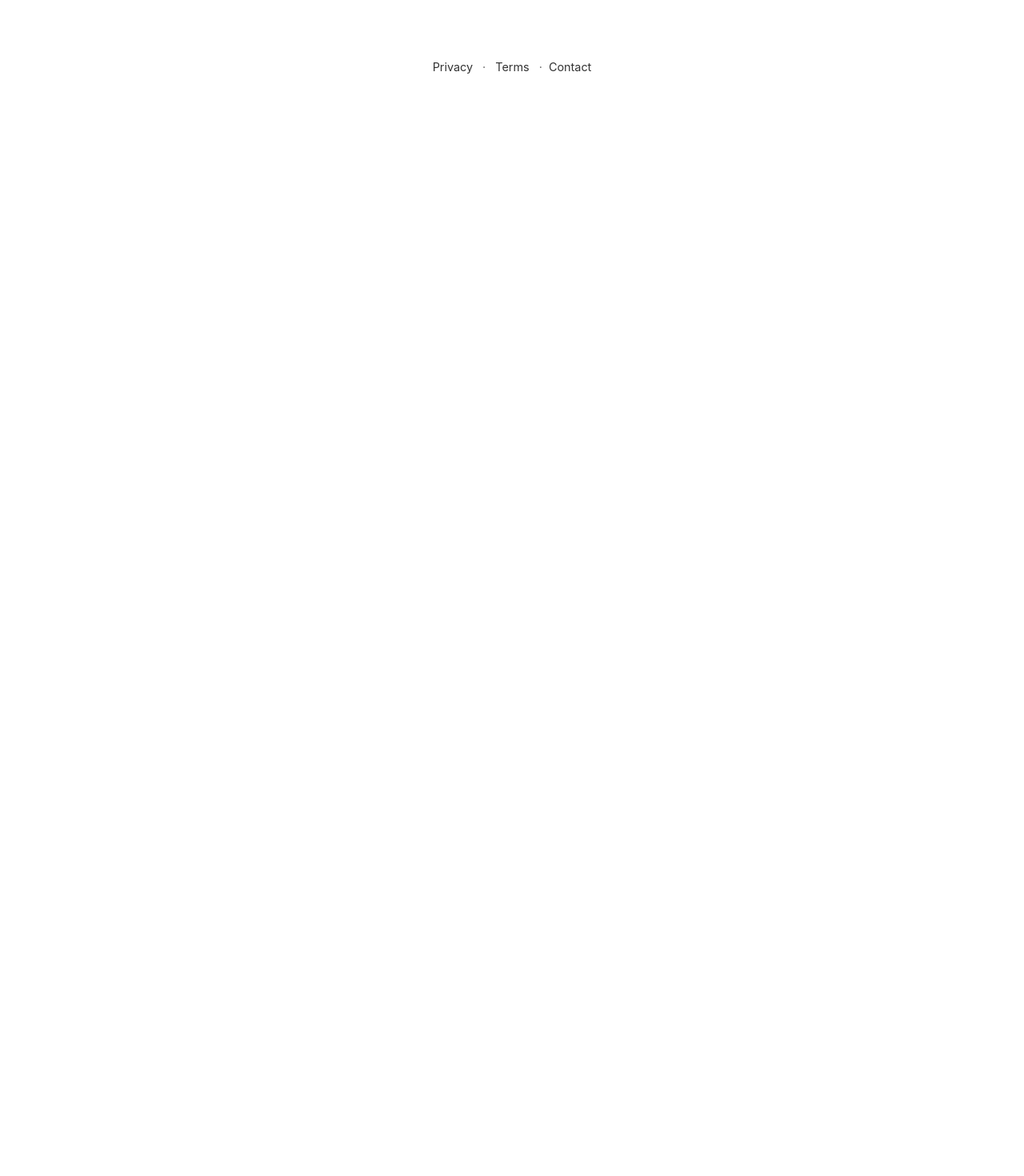
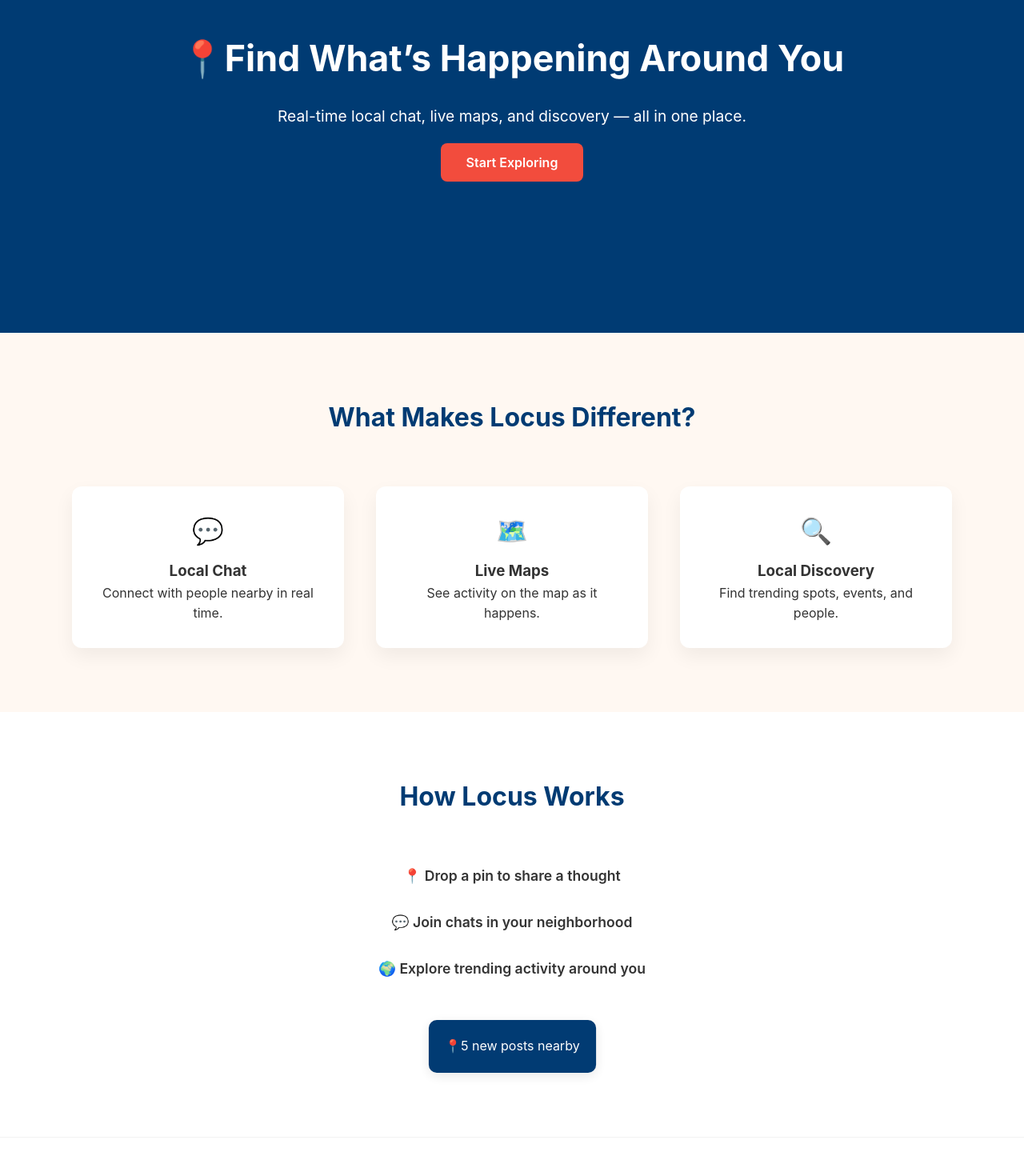
Before and after one commit to four-shadows-in/locus-website-, a React (Vite) app in the folder Locus_Website/: page / in a window 1280 px wide. Shown: the part 240-1710 px from the top of the page at 80% size. Before the commit the page ends 800 px from the top, so only its background shows below. Built offline with nearby package versions, Linux system fonts and the light colour scheme.

Commit message:
Added hero features and howitworks sections

```diff
--- a/Locus_Website/src/App.jsx
+++ b/Locus_Website/src/App.jsx
@@ -4,6 +4,9 @@ import viteLogo from "/vite.svg";
 import "./App.css";
 import Header from "./components/Header/Header";
 import Footer from "./components/Footer/Footer";
+import Hero from "./components/Hero";
+import Features from "./components/Features";
+import HowItWorks from "./components/HowItWorks";
 
 function App() {
   const [count, setCount] = useState(0);
@@ -11,6 +14,9 @@ function App() {
   return (
     <>
       <Header />
+      <Hero />
+      <Features />
+      <HowItWorks />
       <Footer />
     </>
   );
--- /dev/null
+++ b/Locus_Website/src/components/Features.jsx
@@ -0,0 +1,31 @@
+import React from "react";
+import "../styles/Features.css";
+
+function Features() {
+  return (
+    <section class="features beige-bg" id="features">
+      <div class="container">
+        <h2>What Makes Locus Different?</h2>
+        <div class="feature-grid">
+          <div class="feature-card">
+            <div class="icon">💬</div>
+            <h3>Local Chat</h3>
+            <p>Connect with people nearby in real time.</p>
+          </div>
+          <div class="feature-card">
+            <div class="icon">🗺️</div>
+            <h3>Live Maps</h3>
+            <p>See activity on the map as it happens.</p>
+          </div>
+          <div class="feature-card">
+            <div class="icon">🔍</div>
+            <h3>Local Discovery</h3>
+            <p>Find trending spots, events, and people.</p>
+          </div>
+        </div>
+      </div>
+    </section>
+  );
+}
+
+export default Features;
--- /dev/null
+++ b/Locus_Website/src/components/Hero.jsx
@@ -0,0 +1,21 @@
+import React from "react";
+import "../styles/Hero.css";
+
+function Hero() {
+  return (
+    <section class="hero">
+      <div class="container hero-content">
+        <h1>📍Find What’s Happening Around You</h1>
+        <p>
+          Real-time local chat, live maps, and discovery — all in one place.
+        </p>
+        <a href="#join" class="hero-cta">
+          Start Exploring
+        </a>
+      </div>
+      {/* <div class="map-bg"></div> */}
+    </section>
+  );
+}
+
+export default Hero;
--- /dev/null
+++ b/Locus_Website/src/components/HowItWorks.jsx
@@ -0,0 +1,20 @@
+import React from "react";
+import "../styles/HowItWorks.css";
+
+function HowItWorks() {
+  return (
+    <section class="how-it-works white-bg" id="how">
+      <div class="container">
+        <h2>How Locus Works</h2>
+        <div class="steps">
+          <div class="step">📍 Drop a pin to share a thought</div>
+          <div class="step">💬 Join chats in your neighborhood</div>
+          <div class="step">🌍 Explore trending activity around you</div>
+        </div>
+        <div class="mock-map-preview">📍5 new posts nearby</div>
+      </div>
+    </section>
+  );
+}
+
+export default HowItWorks;
--- /dev/null
+++ b/Locus_Website/src/styles/Features.css
@@ -0,0 +1,35 @@
+.features,
+.cta {
+  text-align: center;
+}
+.beige-bg {
+  background: var(--warm-beige);
+}
+.white-bg {
+  background: var(--white);
+}
+h2 {
+  color: var(--primary-blue);
+  font-size: 2rem;
+  margin-bottom: 60px;
+}
+.feature-grid {
+  display: grid;
+  grid-template-columns: repeat(auto-fit, minmax(240px, 1fr));
+  gap: 40px;
+}
+.feature-card {
+  background: white;
+  border-radius: 12px;
+  padding: 30px;
+  box-shadow: 0 10px 24px rgba(0, 0, 0, 0.06);
+  transition: transform 0.3s ease;
+}
+.feature-card:hover {
+  transform: translateY(-8px);
+}
+.icon {
+  font-size: 2rem;
+  margin-bottom: 10px;
+  color: var(--bright-yellow);
+}
--- /dev/null
+++ b/Locus_Website/src/styles/Hero.css
@@ -0,0 +1,34 @@
+.hero {
+  position: relative;
+  color: white;
+  background: var(--primary-blue);
+  text-align: center;
+  padding: 120px 20px;
+  overflow: hidden;
+}
+.hero h1 {
+  font-size: 2.8rem;
+  margin-bottom: 20px;
+}
+.hero p {
+  font-size: 1.2rem;
+  margin-bottom: 30px;
+}
+.hero-cta {
+  background: var(--vibrant-red);
+  color: white;
+  padding: 14px 32px;
+  border-radius: 8px;
+  font-weight: 600;
+  font-size: 1rem;
+}
+.map-bg {
+  position: absolute;
+  top: 0;
+  left: 0;
+  right: 0;
+  bottom: 0;
+  background: url("https://i.imgur.com/5QFsB54.png") no-repeat center/cover;
+  opacity: 0.15;
+  z-index: 0;
+}
--- /dev/null
+++ b/Locus_Website/src/styles/HowItWorks.css
@@ -0,0 +1,37 @@
+.how-it-works {
+  text-align: center;
+}
+.white-bg {
+  background: var(--white);
+}
+.steps {
+  display: flex;
+  flex-direction: column;
+  gap: 30px;
+  font-weight: 600;
+  font-size: 1.1rem;
+  margin-bottom: 50px;
+}
+.mock-map-preview {
+  background: var(--primary-blue);
+  color: white;
+  padding: 20px;
+  border-radius: 10px;
+  display: inline-block;
+  box-shadow: 0 4px 16px rgba(0, 0, 0, 0.1);
+  animation: pulse 2s infinite;
+}
+@keyframes pulse {
+  0% {
+    transform: scale(1);
+    opacity: 1;
+  }
+  50% {
+    transform: scale(1.05);
+    opacity: 0.85;
+  }
+  100% {
+    transform: scale(1);
+    opacity: 1;
+  }
+}
```
